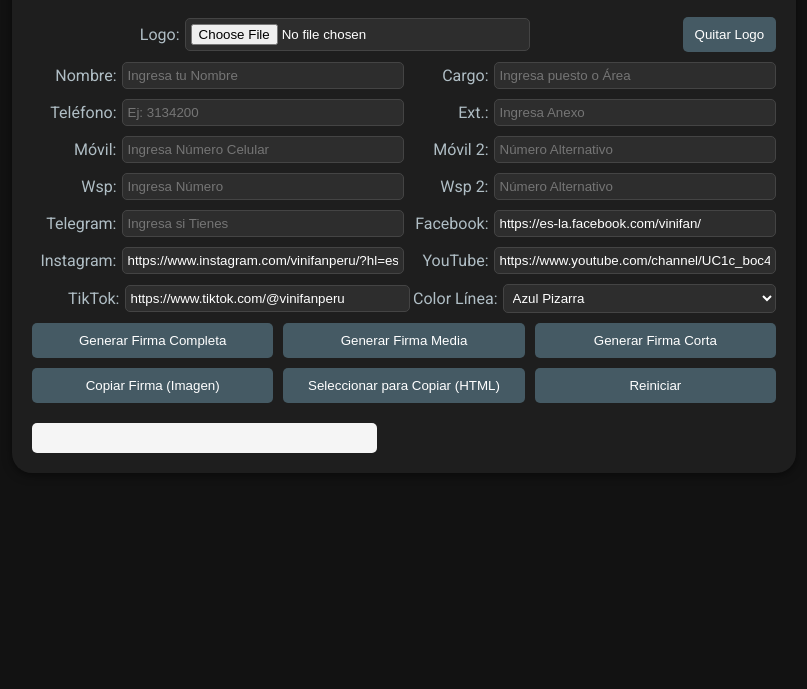
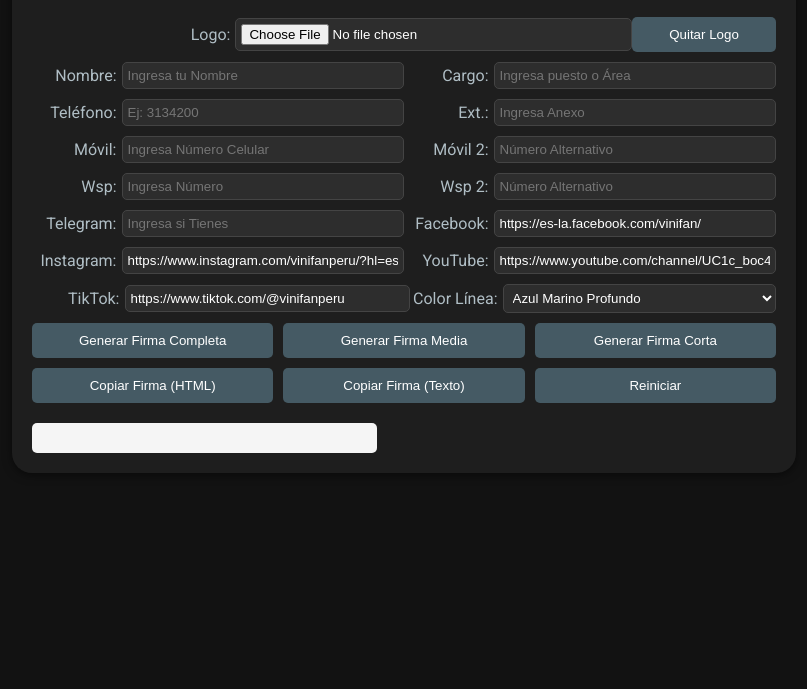
Before and after one commit to CarlosCus1/Crea_Firma, a plain HTML site: page index.html in a window 1280 px wide. Shown: the part 111-800 px from the top of the page, without its empty margins (236-1043 px from the left). Drawn offline with nearby package versions, Linux system fonts and the light colour scheme.

Commit message:
Update index.html

```diff
--- a/index.html
+++ b/index.html
@@ -4,32 +4,38 @@
   <meta charset="UTF-8">
   <meta name="viewport" content="width=device-width, initial-scale=1.0">
   <meta name="author" content="Carlos Cusi">
-  <meta name="collaboration" content="Grok">
-  <title>Crea tu Firma</title>
+  <meta name="assistant" content="grok,deepseek,chatgpt">
+  <meta name="description" content="Crea tu firma de correo electrónico fácilmente.">
+  <meta name="keywords" content="firma de correo, firma electrónica, plantilla de firma, crear firma">
+  <meta name="robots" content="index, follow">
+  <link rel="icon" type="image/png" href="images/logo_cip_col.png">
+  <title>Generador de Firma</title>
   <link rel="stylesheet" href="css/style.css">
   <link rel="stylesheet" href="https://fonts.googleapis.com/css2?family=Roboto:wght@300;400;700&display=swap">
-  <!-- Incluimos html2canvas -->
-  <script src="https://cdnjs.cloudflare.com/ajax/libs/html2canvas/1.4.1/html2canvas.min.js"></script>
+  <link rel="stylesheet" href="https://cdnjs.cloudflare.com/ajax/libs/animate.css/4.1.1/animate.min.css">
 </head>
 <body class="dark-theme">
   <div class="form-container">
     <div class="header-controls">
-      <h2>Crea tu Firma</h2>
-      <button id="theme-toggle" class="theme-toggle">🌙</button>
+      <h2>Generador de Firma</h2>
+      <button id="theme-toggle" class="theme-toggle" title="Cambiar tema">🌙</button>
     </div>
     <div class="form-content">
-      <!-- Campo para cargar el logo con botón para quitar -->
+      <!-- Campo para cargar el logo con previsualización -->
       <div class="form-row">
         <label for="logo-upload" class="label-10">Logo:</label>
-        <input type="file" id="logo-upload" class="input-35" accept="image/*">
-        <label class="label-10"></label>
+        <div class="input-group input-35">
+          <input type="file" id="logo-upload" class="file-input" accept="image/*">
+          <div id="logo-preview" class="logo-preview"></div>
+        </div>
         <button type="button" id="remove-logo" class="button-40">Quitar Logo</button>
       </div>
+      <!-- Campos de información -->
       <div class="form-row">
         <label for="name" class="label-10">Nombre:</label>
-        <input type="text" id="name" class="input-35" placeholder="Ingresa tu Nombre">
+        <input type="text" id="name" class="input-35" placeholder="Ingresa tu Nombre" required>
         <label for="position" class="label-10">Cargo:</label>
-        <input type="text" id="position" class="input-35" placeholder="Ingresa puesto o Área">
+        <input type="text" id="position" class="input-35" placeholder="Ingresa puesto o Área" required>
       </div>
       <div class="form-row">
         <label for="phone" class="label-10">Teléfono:</label>
@@ -66,24 +72,58 @@
         <input type="text" id="tiktok" class="input-35" value="https://www.tiktok.com/@vinifanperu" placeholder="Comparte tu Link">
         <label for="line-color" class="label-10">Color Línea:</label>
         <select id="line-color" class="input-35">
-          <option value="#1f3a44">Gris Azulado</option>
-          <option value="#2e4053" selected>Azul Pizarra</option>
-          <option value="#3e4a3d">Verde Grisáceo</option>
-          <option value="#4a5e6c">Azul Grisáceo</option>
+          <!-- Colores Oscuros -->
+          <option value="#1f3a44" style="background-color:#1f3a44; color:white;">Gris Azulado</option>
+          <option value="#37474f" style="background-color:#37474f; color:white;">Gris Carbón</option>
+          <option value="#000000" style="background-color:#000000; color:white;">Negro</option>
+          <option value="#00225e" style="background-color:#00225e; color:white;" selected>Azul Marino Profundo</option> <!-- Agregado y seleccionado -->
+          <option value="#0277bd" style="background-color:#0277bd; color:white;">Azul Clásico</option>
+          <option value="#2e7d32" style="background-color:#2e7d32; color:white;">Verde Corporativo</option>
+          <option value="#00ACC1" style="background-color:#00ACC1; color:white;">Turquesa</option>
+
+          <!-- Colores Intermedios -->
+          <option value="#b0c4de" style="background-color:#b0c4de; color:black;">Azul Niebla</option>
+          <option value="#e4a9a8" style="background-color:#e4a9a8; color:black;">Coral Apagado</option>
+          <option value="#9eaf9e" style="background-color:#9eaf9e; color:black;">Verde Salvia</option>
+          <option value="#a39e9e" style="background-color:#a39e9e; color:black;">Gris Topo</option>
+
+          <!-- Colores Vibrantes -->
+          <option value="#355c7d" style="background-color:#355c7d; color:white;">Azul Petróleo</option>
+          <option value="#673AB7" style="background-color:#673AB7; color:white;">Morado Real</option>
+          <option value="#880E4F" style="background-color:#880E4F; color:white;">Borgoña</option>
+          <option value="#558B2F" style="background-color:#558B2F; color:white;">Verde Oliva</option>
+          <option value="#D32F2F" style="background-color:#D32F2F; color:white;">Rojo Granate</option>
+          <option value="#ef6c00" style="background-color:#ef6c00; color:black;">Naranja Energía</option>
+
+          <!-- Sugerencias Adicionales -->
+          <option value="#0D47A1" style="background-color:#0D47A1; color:white;">Azul Marino Oscuro</option>
+          <option value="#4527A0" style="background-color:#4527A0; color:white;">Púrpura Oscuro</option>
+          <option value="#1B5E20" style="background-color:#1B5E20; color:white;">Verde Esmeralda Oscuro</option>
+          <option value="#BF360C" style="background-color:#BF360C; color:white;">Naranja Tierra</option>
+          <option value="#263238" style="background-color:#263238; color:white;">Azul Medianoche</option>
         </select>
       </div>
+      <!-- Botones de generación -->
       <div class="form-row buttons">
         <button type="button" data-type="full" class="button-40">Generar Firma Completa</button>
         <button type="button" data-type="medium" class="button-40">Generar Firma Media</button>
         <button type="button" data-type="short" class="button-40">Generar Firma Corta</button>
       </div>
+      <!-- Botones de copiado -->
       <div class="form-row buttons">
-        <button type="button" id="copy-signature" class="button-40">Copiar Firma (Imagen)</button>
-        <button type="button" id="copy-html" class="button-40">Seleccionar para Copiar (HTML)</button>
+        <button type="button" id="copy-html" class="button-40">Copiar Firma (HTML)</button>
+        <button type="button" id="copy-text" class="button-40">Copiar Firma (Texto)</button>
         <button type="button" id="reset-form" class="button-40">Reiniciar</button>
       </div>
     </div>
+    <div id="status-message" class="status-message"></div>
     <div id="signatureOutput" class="signature-container"></div>
+  </div>
+  <!-- Modal para mensajes -->
+  <div id="message-modal" class="modal">
+    <div class="modal-content animate__animated animate__fadeInUp">
+      <p id="modal-message"></p>
+    </div>
   </div>
   <script src="js/script.js"></script>
 </body>
```
